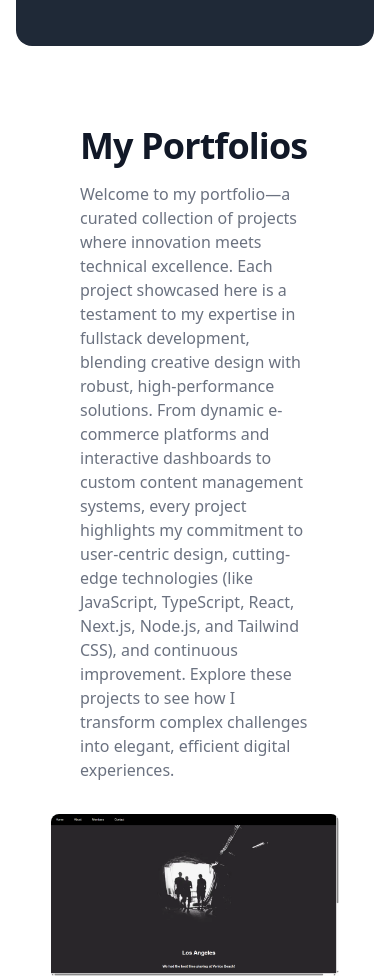
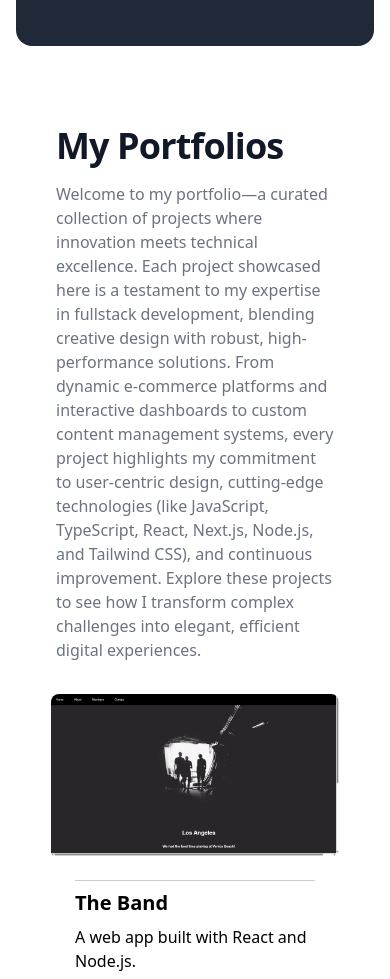
Before and after one commit to narasena/personal-web, a Next.js app: page / in a window 390 px wide. Shown: the part 4744-5723 px from the top of the page. Built offline with nearby package versions, Linux system fonts and the light colour scheme.

Commit message:
fix portfolios UI px

```diff
--- a/src/components/Portfolio.tsx
+++ b/src/components/Portfolio.tsx
@@ -37,7 +37,7 @@ const Portfolio = () => {
     <section id="portfolios" className="py-12 px-4 scroll-mt-20">
       <section className="bg-white dark:bg-gray-900 rounded-2xl">
         <div className="py-8 px-4 mx-auto max-w-screen-xl sm:py-16 lg:px-6">
-          <div className="max-w-screen-md mb-8 lg:mb-16 min-w-full px-8">
+          <div className="max-w-screen-md mb-8 lg:mb-16 min-w-full px-2 sm:px-8">
             <h2 className="mb-4 text-4xl tracking-tight font-extrabold text-gray-900 dark:text-white">My Portfolios</h2>
             <p className="text-gray-500 sm:text-xl dark:text-gray-400">
               Welcome to my portfolio—a curated collection of projects where innovation meets technical excellence. Each
```
